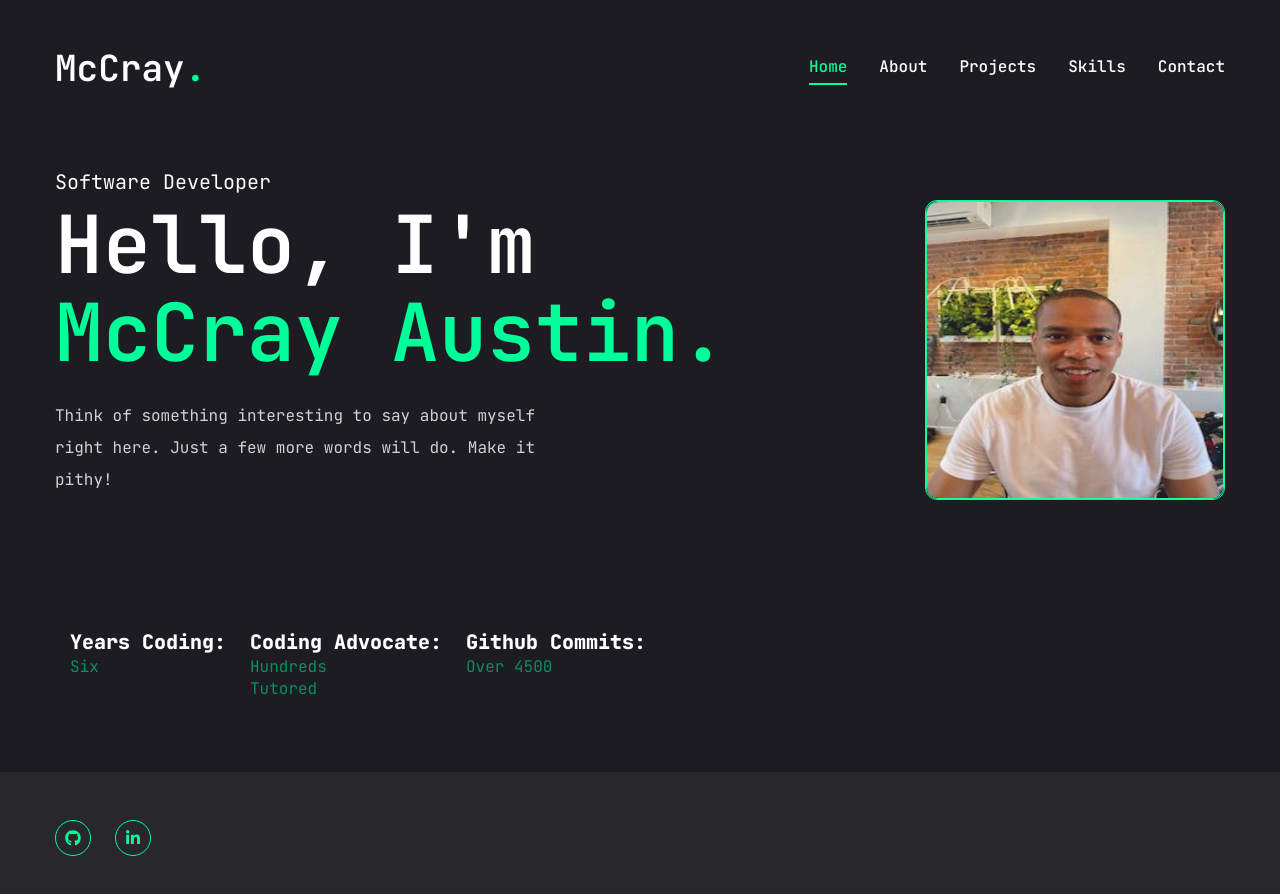
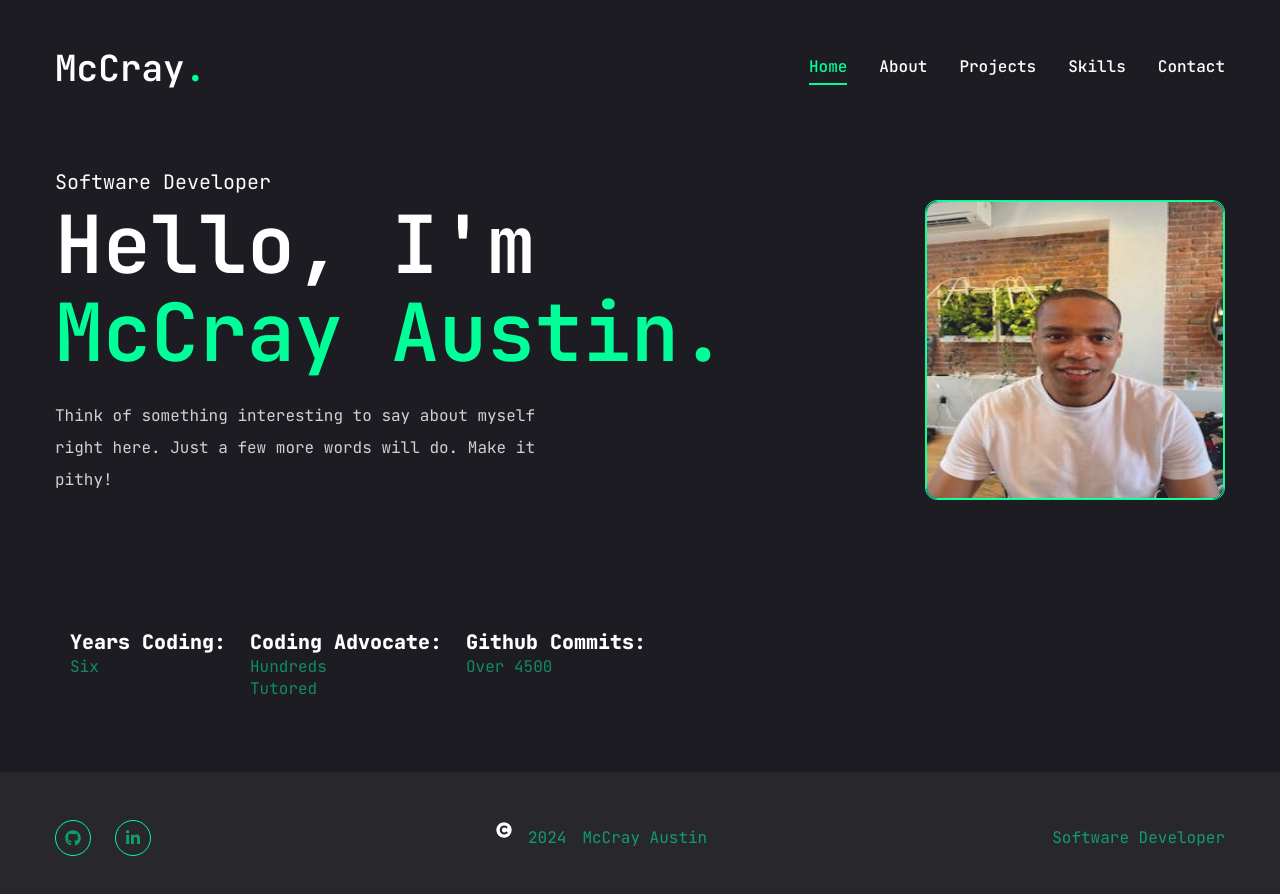
Before and after one commit to mmaustin/mccray-portfolio, a Next.js app in the folder next-portfolio/: page / in a window 1280 px wide. Shown: the top 894 px of the page. Built offline with nearby package versions, Linux system fonts and the light colour scheme.

Commit message:
Added copyright information to app footer

```diff
--- a/next-portfolio/components/Footer.jsx
+++ b/next-portfolio/components/Footer.jsx
@@ -1,12 +1,24 @@
 import SocialMedia from "@/components/SocialMedia";
+import { FaCopyright } from "react-icons/fa";
 
 const Footer = () => {
+
+  const year = new Date().getFullYear();
+
   return (
     <footer className="py-8 xl:py-12 text-white bg-[#27272c] lg:h-full flex justify-center items-center mt-10">
       <div className="container mx-auto flex justify-between items-center">
-        <div className="flex flex-col lg:flex-row items-center gap-8">
+        <div className="w-full flex flex-col lg:flex-row lg:justify-between items-center ">
           <div className="mb-8 lg:mb-0">
-            <SocialMedia containerStyles="flex gap-6" iconStyles="w-9 h-9 border border-accent rounded-full flex justify-center items-center text-accent text-base hover:bg-accent hover:text-primary hover:transition-all duration-500" />
+            <SocialMedia containerStyles="flex gap-6" iconStyles="w-9 h-9 border border-accent rounded-full flex justify-center items-center text-accent/55 text-base hover:bg-accent hover:text-primary hover:transition-all duration-500" />
+          </div>
+          <div className="flex flex-row gap-4">
+            <FaCopyright className="rounded-lg" />
+            <p className=" text-accent/55">{year}</p>
+            <p className=" text-accent/55">McCray Austin</p>
+          </div>
+          <div className="text-accent/55">
+            <p>Software Developer</p>
           </div>
         </div>
       </div>
```
